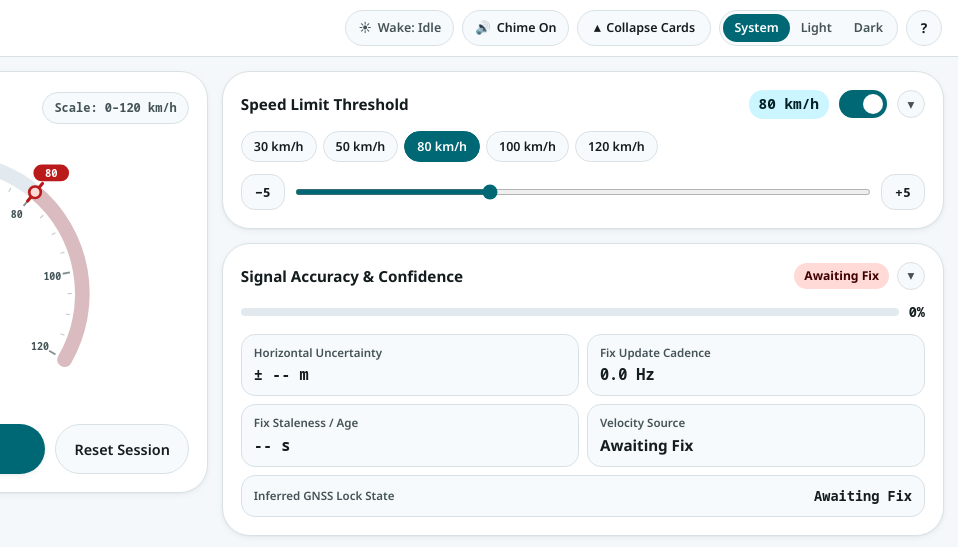
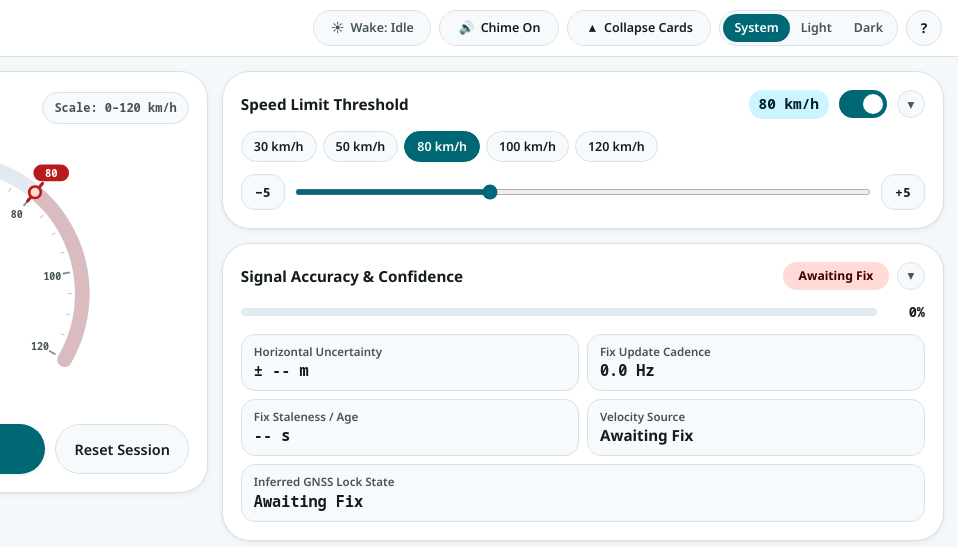
Before and after one commit to strollingHeifer/GPS-Speedometer, a plain HTML site: page index.html in a window 1280 px wide. Shown: the top 547 px of the page, 322-1280 px from the left. Drawn offline with Linux system fonts and the light colour scheme.

Commit message:
Fix jumps caused by text-wrapping and flexible widths

```diff
--- a/css/styles.css
+++ b/css/styles.css
@@ -217,14 +217,16 @@ body {
   justify-content: center;
   gap: 6px;
   height: 36px;
-  min-width: 108px;
-  padding: 0 12px;
+  width: 118px;
+  min-width: 118px;
+  padding: 0 10px;
   border-radius: var(--md-sys-shape-corner-full);
   border: 1px solid var(--md-sys-color-outline-variant);
   font-size: 0.78rem;
   font-weight: 600;
   line-height: 1;
   white-space: nowrap;
+  flex-shrink: 0;
   background-color: var(--md-sys-color-tile-surface, var(--md-sys-color-surface-container-low));
   color: var(--md-sys-color-on-surface-variant);
 }
@@ -251,6 +253,7 @@ body {
   font-weight: 600;
   line-height: 1;
   white-space: nowrap;
+  flex-shrink: 0;
   cursor: pointer;
   transition: all var(--md-sys-motion-duration-short) var(--md-sys-motion-easing-standard);
 }
@@ -268,7 +271,17 @@ body {
 }
 
 #audio-mute-btn {
-  min-width: 104px;
+  width: 120px;
+  min-width: 120px;
+  padding: 0 10px;
+}
+
+#audio-mute-icon {
+  display: inline-flex;
+  align-items: center;
+  justify-content: center;
+  width: 16px;
+  flex-shrink: 0;
 }
 
 #audio-mute-btn[aria-pressed="true"] {
@@ -278,7 +291,17 @@ body {
 }
 
 #toggle-all-cards-btn {
-  min-width: 134px;
+  width: 144px;
+  min-width: 144px;
+  padding: 0 10px;
+}
+
+#toggle-all-cards-icon {
+  display: inline-flex;
+  align-items: center;
+  justify-content: center;
+  width: 12px;
+  flex-shrink: 0;
 }
 
 #toggle-all-cards-btn[aria-pressed="true"] {
@@ -460,6 +483,7 @@ body {
   display: flex;
   align-items: center;
   gap: 8px;
+  flex-shrink: 0;
 }
 
 .card-collapse-btn {
@@ -954,9 +978,19 @@ input[type="range"] {
 
 /* Card 2: Signal Accuracy & Confidence */
 .confidence-tier-pill {
+  display: inline-flex;
+  align-items: center;
+  justify-content: center;
+  width: 106px;
+  min-width: 106px;
+  height: 28px;
   font-size: 0.76rem;
   font-weight: 700;
-  padding: 4px 10px;
+  line-height: 1;
+  padding: 0 10px;
+  white-space: nowrap;
+  text-align: center;
+  flex-shrink: 0;
   border-radius: var(--md-sys-shape-corner-full);
   background-color: var(--md-sys-color-surface-container-high);
   color: var(--md-sys-color-on-surface-variant);
@@ -987,6 +1021,15 @@ input[type="range"] {
   align-items: center;
   gap: 10px;
   margin-bottom: 12px;
+}
+
+.confidence-score-value {
+  font-weight: 700;
+  font-size: 0.85rem;
+  min-width: 38px;
+  text-align: right;
+  white-space: nowrap;
+  flex-shrink: 0;
 }
 
 .confidence-bar-track {
@@ -1021,40 +1064,44 @@ input[type="range"] {
 
 .telemetry-metrics-grid {
   display: grid;
-  grid-template-columns: repeat(2, 1fr);
+  grid-template-columns: repeat(2, minmax(0, 1fr));
   gap: 8px;
 }
 
 .metric-tile {
+  min-width: 0;
   background-color: var(--md-sys-color-tile-surface, var(--md-sys-color-surface-container-low));
   padding: 10px 12px;
   border-radius: var(--md-sys-shape-corner-medium);
   border: 1px solid var(--md-sys-color-outline-variant);
   display: flex;
   flex-direction: column;
+  justify-content: center;
   gap: 2px;
 }
 
 .metric-tile--wide {
   grid-column: 1 / -1;
-  flex-direction: row;
-  align-items: center;
-  justify-content: space-between;
 }
 
 .metric-tile__label {
   font-size: 0.72rem;
   font-weight: 600;
+  line-height: 1.25;
   color: var(--md-sys-color-on-surface-variant);
-  display: flex;
-  align-items: center;
-  gap: 6px;
+  white-space: nowrap;
+  overflow: hidden;
+  text-overflow: ellipsis;
 }
 
 .metric-tile__value {
   font-size: 0.95rem;
   font-weight: 700;
+  line-height: 1.25;
   color: var(--md-sys-color-on-surface);
+  white-space: nowrap;
+  overflow: hidden;
+  text-overflow: ellipsis;
 }
 
 .info-trigger-btn {
--- a/index.html
+++ b/index.html
@@ -321,7 +321,7 @@
             <div class="confidence-bar-track" role="progressbar" aria-valuemin="0" aria-valuemax="100" aria-valuenow="0" id="confidence-progressbar">
               <div id="confidence-progress-fill" class="confidence-bar-fill" data-tier="poor" style="width: 0%;"></div>
             </div>
-            <span id="confidence-score-value" class="tabular-nums" style="font-weight: 700; font-size: 0.85rem;">0%</span>
+            <span id="confidence-score-value" class="confidence-score-value tabular-nums">0%</span>
           </div>
 
           <div class="telemetry-metrics-grid">
@@ -346,12 +346,8 @@
             </div>
 
             <div class="metric-tile metric-tile--wide">
-              <div class="metric-tile__label">
-                <span>Inferred GNSS Lock State</span>
-              </div>
-              <div style="display: flex; align-items: center; gap: 8px;">
-                <span id="metric-satellites-val" class="metric-tile__value tabular-nums" style="font-size: 0.85rem;">Awaiting Fix</span>
-              </div>
+              <span class="metric-tile__label">Inferred GNSS Lock State</span>
+              <span id="metric-satellites-val" class="metric-tile__value tabular-nums">Awaiting Fix</span>
             </div>
           </div>
         </div>
--- a/js/app.js
+++ b/js/app.js
@@ -545,9 +545,12 @@ export class VelocityTelemetryApp {
     if (this.dom.confidenceTierBadge) {
       if (!hasFix) {
         this.dom.confidenceTierBadge.textContent = 'Awaiting Fix';
+        this.dom.confidenceTierBadge.title = 'Awaiting GNSS Fix';
         this.dom.confidenceTierBadge.setAttribute('data-tier', 'poor');
       } else {
-        this.dom.confidenceTierBadge.textContent = snapshot.confidence.label;
+        this.dom.confidenceTierBadge.textContent =
+          snapshot.confidence.shortLabel || snapshot.confidence.label;
+        this.dom.confidenceTierBadge.title = snapshot.confidence.label;
         this.dom.confidenceTierBadge.setAttribute('data-tier', snapshot.confidence.tier);
       }
     }
--- a/js/telemetry-engine.js
+++ b/js/telemetry-engine.js
@@ -88,7 +88,7 @@ export function haversineMeters(lat1, lon1, lat2, lon2) {
  */
 export function evaluateSignalConfidence({ accuracyMeters, updateHz, fixAgeSeconds, speedSource }) {
   if (!Number.isFinite(accuracyMeters) || fixAgeSeconds > 6) {
-    return { score: 12, tier: 'poor', label: 'Poor / Stale Fix' };
+    return { score: 12, tier: 'poor', label: 'Poor / Stale Fix', shortLabel: 'Stale Fix' };
   }
   const accScore = Math.max(0, Math.min(100, 100 - (accuracyMeters - 3) * 2.8));
   const hzScore = Math.max(0, Math.min(100, (updateHz / 1.0) * 100));
@@ -100,17 +100,21 @@ export function evaluateSignalConfidence({ accuracyMeters, updateHz, fixAgeSecon
 
   let tier = 'poor';
   let label = 'Poor Signal';
+  let shortLabel = 'Poor Signal';
   if (accuracyMeters <= 5.5 && updateHz >= 0.75 && fixAgeSeconds <= 2.5) {
     tier = 'excellent';
     label = 'Excellent (High Precision)';
+    shortLabel = 'Excellent';
   } else if (accuracyMeters <= 12 && updateHz >= 0.35 && fixAgeSeconds <= 3.5) {
     tier = 'good';
     label = 'Good (Reliable GNSS)';
+    shortLabel = 'Good Signal';
   } else if (accuracyMeters <= 30 && fixAgeSeconds <= 5.0) {
     tier = 'fair';
     label = 'Fair (Moderate Accuracy)';
+    shortLabel = 'Fair Signal';
   }
-  return { score, tier, label };
+  return { score, tier, label, shortLabel };
 }
 
 /**
```
